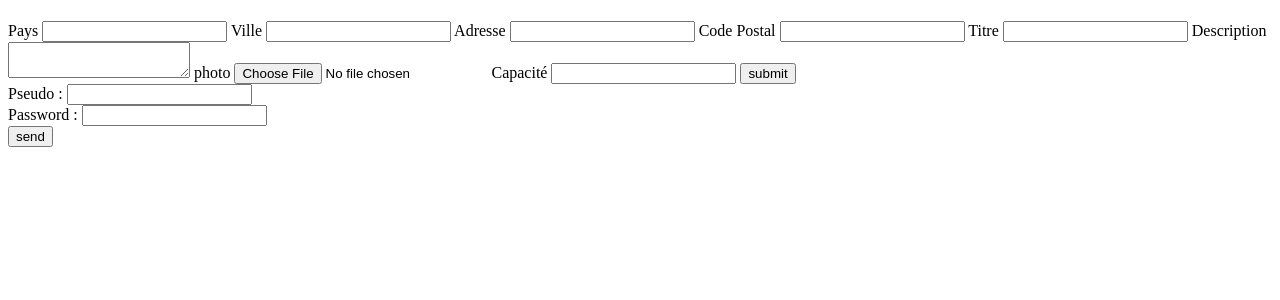
After one commit to gonzague-murphy/gonze, a PHP site: template src/BackOffice/Views/Salle/salleformadd.php in a window 1280 px wide. The commit adds this page. Shown: the top 300 px of the page. Run offline with PHP 8.4, Linux system fonts and the light colour scheme; the template is opened without the code that fills it, so the values that code supplies are empty.

Commit message:
Insert Salle fixed done

```diff
--- a/src/BackOffice/Views/Salle/salle.php
+++ b/src/BackOffice/Views/Salle/salle.php
@@ -1,5 +1,5 @@
 <!DOCTYPE html>
-<a href="">Ajouter une Salle</a>
+<a href="?controller=SalleController&action=displaySalleFormAdd">Ajouter une Salle</a>
    <table>
    <!--<tr>
    <th colspan="3">Aperçu</th>
@@ -13,7 +13,7 @@
    echo "<td>";
    echo "<h4>".$unit->getTitre()."</h4>";
    echo "<img src='/../".$unit->getPhoto()."'/>";
-   echo "<a href='?modif=delete&id=".$unit->getIdSalle()."'>X---</a>";
+   echo "<a href='?controller=SalleController&action=deleteSalle&id=".$unit->getIdSalle()."'>X---</a>";
    //echo "<a href='?controller=SalleController&action=displaySalleForm&modif=update&id=".$unit->getIdSalle()."'>Update</a>";
    echo "<a href='index.php?controller=SalleController&action=displaySalleForm&id=".$unit->getIdSalle()."'>Update</a>";
    echo "</td>";
--- /dev/null
+++ b/src/BackOffice/Views/Salle/salleformadd.php
@@ -0,0 +1,24 @@
+<?php
+echo "<form method='post' action='?controller=SalleController&action=addSalle'>";
+
+?>
+        <label>Pays</label>
+            <input type="text" name="pays"/>
+        <label>Ville</label>
+            <input type="password" name="ville"/>
+        <label>Adresse</label>
+            <input type="text" name="adresse"/>
+        <label>Code Postal</label>
+            <input type="text" name="cp"/>
+        <label>Titre</label>
+            <input type="text" name="titre"/>
+        <label>Description</label>
+        <textarea name="description" id="description"></textarea>
+        <label>photo</label>
+            <input type="file" name="photo" />
+
+        <label>Capacité</label>
+            <input type="text" name="capacite"/>
+            <input type="submit" id="submit" name="submit" value="submit" />
+
+    </form>
```
Also changed, not shown: src/BackOffice/Controller/SalleController.php (+40 -1 lines).
